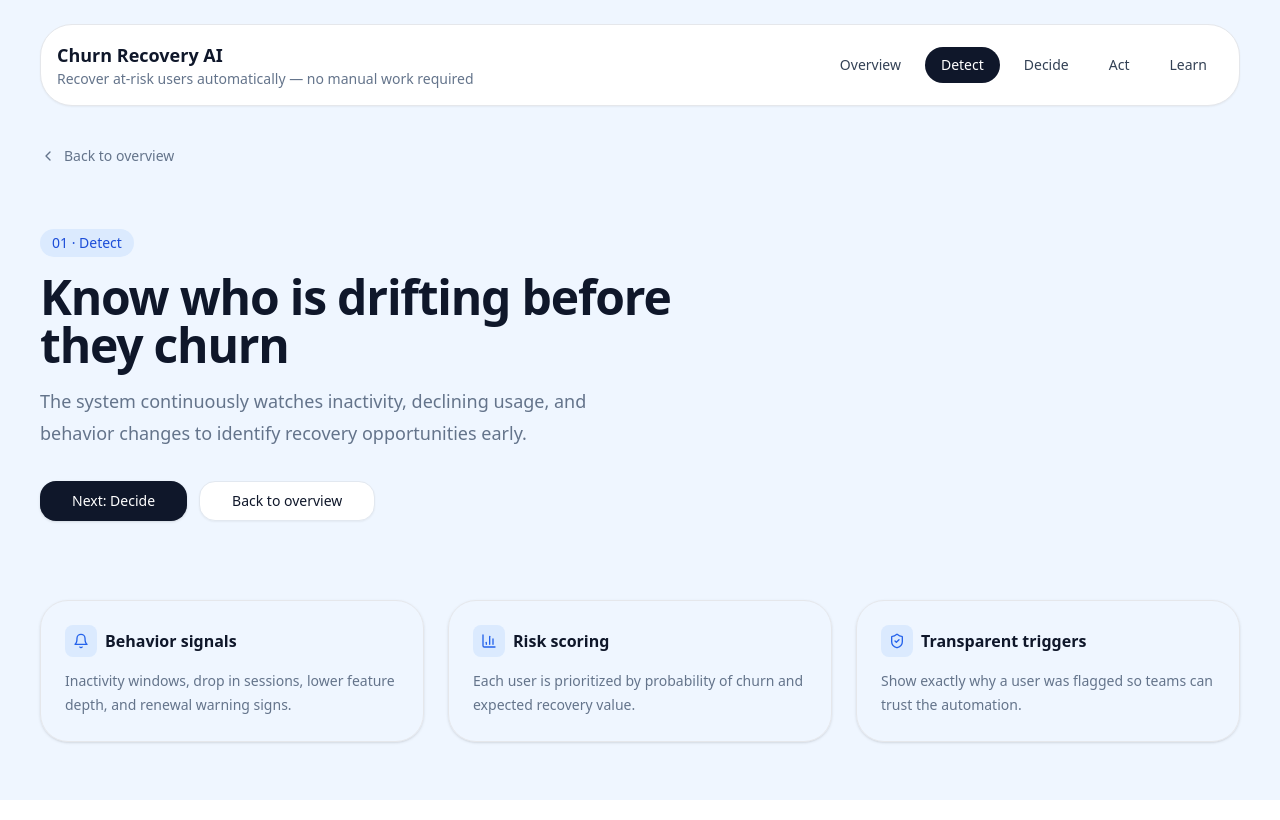
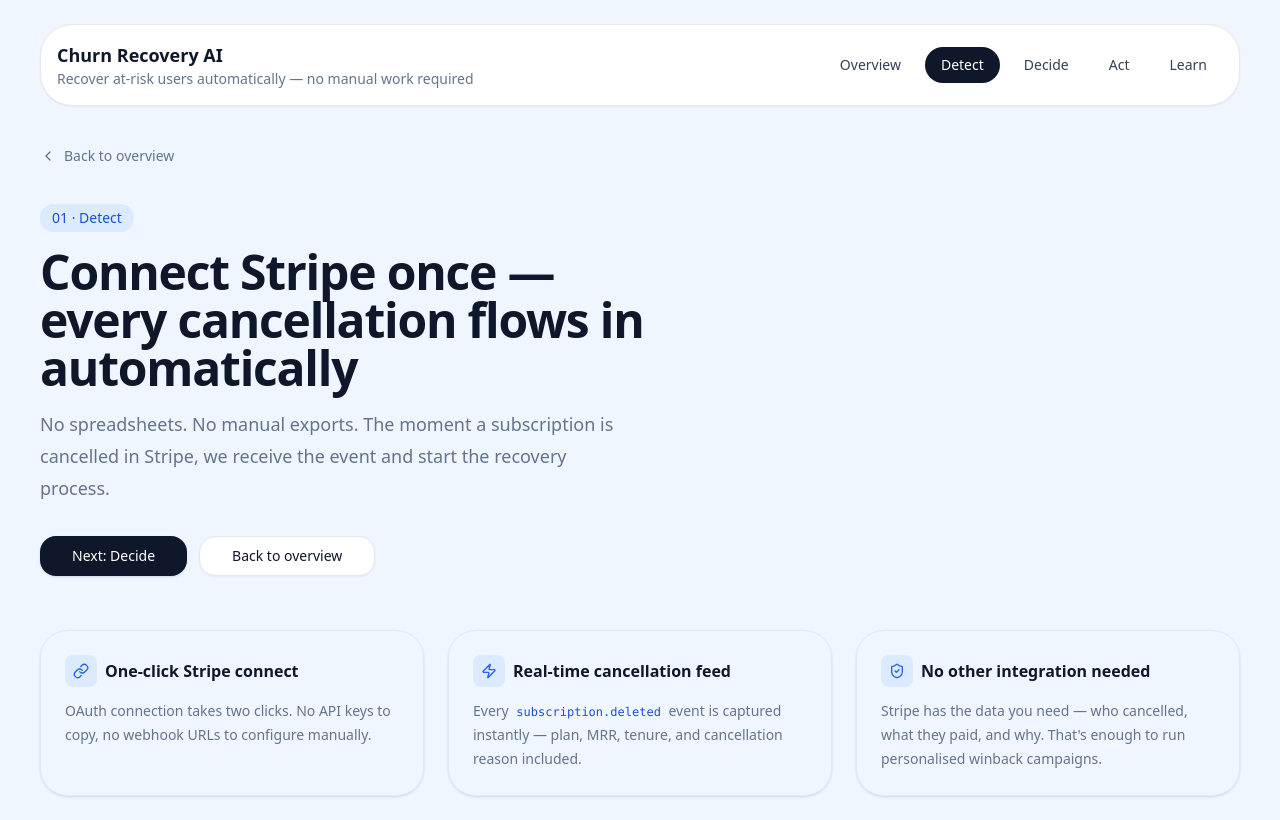
Before and after one commit to Tejay/churntool, a React (Vite) app: page / in a window 1280 px wide. Both pictures are taken after a click on the button "Detect". Built offline with nearby package versions, Linux system fonts and the light colour scheme.

Commit message:
Reframe Detect page and hero around Stripe webhook model

```diff
--- a/src/App.tsx
+++ b/src/App.tsx
@@ -1,6 +1,6 @@
 import React, { useMemo, useState } from "react";
 import { motion } from "framer-motion";
-import { ArrowRight, CheckCircle2, ChevronLeft, Play, ShieldCheck, Sparkles, BarChart3, Bell, Brain, Target } from "lucide-react";
+import { ArrowRight, CheckCircle2, ChevronLeft, Play, ShieldCheck, Sparkles, BarChart3, Bell, Brain, Target, Zap, Link } from "lucide-react";
 import { Card, CardContent, CardHeader, CardTitle, CardDescription } from "@/components/ui/card";
 import { Button } from "@/components/ui/button";
 import { Badge } from "@/components/ui/badge";
@@ -114,7 +114,7 @@
 // Change 4: Process nav with blue tint numbers
 function ProcessNav({ setCurrent }: { setCurrent: (v: string) => void }) {
   const items = [
-    { key: "detect", title: "Detect", desc: "Spot at-risk users early" },
+    { key: "detect", title: "Detect", desc: "Connect Stripe — cancellations flow in automatically" },
     { key: "decide", title: "Decide", desc: "Choose best action and channel" },
     { key: "act", title: "Act", desc: "Launch personalized recovery" },
     { key: "learn", title: "Learn", desc: "Improve outcomes over time" },
@@ -149,47 +149,48 @@
     <div className="space-y-12">
       <SectionHero
         eyebrow="AI churn recovery"
-        title="Recover churn automatically — not with another dashboard"
-        copy="Detects risk, chooses the right intervention, triggers recovery actions, and learns what wins users back. Built for B2C apps that want outcomes, not more manual work."
-        cta={{ label: "Run a sample recovery", onClick: () => setCurrent("detect") }}
-        secondary={{ label: "See how it works", onClick: () => setCurrent("detect") }}
+        title="Connect Stripe. Win back churned customers automatically."
+        copy="Every cancellation triggers a personalised winback campaign — the right message, the right channel, at the right time. No manual work. No integrations beyond Stripe."
+        cta={{ label: "See a live recovery", onClick: () => setCurrent("act") }}
+        secondary={{ label: "How it works", onClick: () => setCurrent("detect") }}
         showCTA
         icon={
           <div className="space-y-4">
             <div className="flex items-center justify-between rounded-2xl border bg-blue-100 p-5">
               <div>
-                <div className="text-xs font-semibold uppercase tracking-wide text-blue-600">User health</div>
-                <div className="mt-1 text-xl font-bold text-slate-900">High churn risk</div>
+                <div className="text-xs font-semibold uppercase tracking-wide text-blue-600">Stripe event received</div>
+                <div className="mt-1 text-xl font-bold text-slate-900">customer.subscription.deleted</div>
+                <div className="text-sm text-slate-500 mt-1">Sarah K. · Pro · $24.99/mo</div>
               </div>
-              <Target className="h-9 w-9 text-blue-500" />
+              <Zap className="h-9 w-9 text-blue-500" />
             </div>
             <div className="grid gap-3 sm:grid-cols-2">
               <Card className="rounded-2xl">
                 <CardContent className="p-5">
                   <div className="text-xs font-semibold uppercase tracking-wide text-slate-400">Detect</div>
-                  <div className="mt-2 font-bold text-slate-900">Inactive for 7 days</div>
-                  <div className="text-sm text-slate-500">Low feature usage</div>
+                  <div className="mt-2 font-bold text-slate-900">Cancellation logged</div>
+                  <div className="text-sm text-slate-500">Reason: small issues added up</div>
                 </CardContent>
               </Card>
               <Card className="rounded-2xl">
                 <CardContent className="p-5">
                   <div className="text-xs font-semibold uppercase tracking-wide text-slate-400">Decide</div>
-                  <div className="mt-2 font-bold text-slate-900">Feature education</div>
-                  <div className="text-sm text-slate-500">Channel: Push</div>
+                  <div className="mt-2 font-bold text-slate-900">Winback message</div>
+                  <div className="text-sm text-slate-500">Channel: Email</div>
                 </CardContent>
               </Card>
               <Card className="rounded-2xl">
                 <CardContent className="p-5">
                   <div className="text-xs font-semibold uppercase tracking-wide text-slate-400">Act</div>
-                  <div className="mt-2 font-bold text-slate-900">Message sent</div>
-                  <div className="text-sm text-slate-500">Triggered at 7pm</div>
+                  <div className="mt-2 font-bold text-slate-900">Email sent to Sarah</div>
+                  <div className="text-sm text-slate-500">Personalised to her reason</div>
                 </CardContent>
               </Card>
               <Card className="rounded-2xl">
                 <CardContent className="p-5">
                   <div className="text-xs font-semibold uppercase tracking-wide text-slate-400">Learn</div>
-                  <div className="mt-2 font-bold text-slate-900">Subscription renewed</div>
-                  <div className="text-sm text-slate-500">Model improves</div>
+                  <div className="mt-2 font-bold text-slate-900">Resubscribed</div>
+                  <div className="text-sm text-slate-500">$24.99/mo recovered</div>
                 </CardContent>
               </Card>
             </div>
@@ -219,33 +220,41 @@
     <div className="space-y-10">
       <SectionHero
         eyebrow="01 · Detect"
-        title="Know who is drifting before they churn"
-        copy="The system continuously watches inactivity, declining usage, and behavior changes to identify recovery opportunities early."
+        title="Connect Stripe once — every cancellation flows in automatically"
+        copy="No spreadsheets. No manual exports. The moment a subscription is cancelled in Stripe, we receive the event and start the recovery process."
         cta={{ label: "Next: Decide", onClick: () => setCurrent("decide") }}
         secondary={{ label: "Back to overview", onClick: () => setCurrent("home") }}
         icon={
-          <Card className="rounded-[1.75rem] border-0 shadow-none">
-            <CardHeader>
-              <CardTitle className="font-bold">Live detection example</CardTitle>
-              <CardDescription>User became inactive for 7 days</CardDescription>
-            </CardHeader>
-            <CardContent className="space-y-4">
-              <div className="rounded-2xl bg-blue-100 p-5">
-                <div className="text-xs font-semibold uppercase tracking-wide text-blue-600">Churn risk</div>
-                <div className="mt-1 text-3xl font-bold text-slate-900">HIGH</div>
+          <div className="space-y-3">
+            <div className="rounded-2xl bg-blue-100 p-5">
+              <div className="text-xs font-semibold uppercase tracking-wide text-blue-600">Stripe webhook received</div>
+              <div className="mt-1 text-lg font-bold text-slate-900">customer.subscription.deleted</div>
+            </div>
+            <div className="grid gap-3 sm:grid-cols-2">
+              <div className="rounded-2xl border bg-white p-4">
+                <div className="text-xs font-semibold uppercase tracking-wide text-slate-400">Customer</div>
+                <div className="mt-1 font-bold text-slate-900">Sarah K.</div>
               </div>
-              <div className="grid gap-3 sm:grid-cols-2">
-                <div className="rounded-2xl border p-4">
-                  <div className="text-xs font-semibold uppercase tracking-wide text-slate-400">State</div>
-                  <div className="mt-1 font-bold text-slate-900">Declining</div>
-                </div>
-                <div className="rounded-2xl border p-4">
-                  <div className="text-xs font-semibold uppercase tracking-wide text-slate-400">Reason</div>
-                  <div className="mt-1 font-bold text-slate-900">Low usage</div>
-                </div>
+              <div className="rounded-2xl border bg-white p-4">
+                <div className="text-xs font-semibold uppercase tracking-wide text-slate-400">MRR lost</div>
+                <div className="mt-1 font-bold text-slate-900">$24.99/mo</div>
               </div>
-            </CardContent>
-          </Card>
+              <div className="rounded-2xl border bg-white p-4">
+                <div className="text-xs font-semibold uppercase tracking-wide text-slate-400">Plan</div>
+                <div className="mt-1 font-bold text-slate-900">Pro</div>
+              </div>
+              <div className="rounded-2xl border bg-white p-4">
+                <div className="text-xs font-semibold uppercase tracking-wide text-slate-400">Reason</div>
+                <div className="mt-1 font-bold text-slate-900">Small issues added up</div>
+              </div>
+            </div>
+            <div className="rounded-2xl border border-green-200 bg-green-50 p-4">
+              <div className="flex items-center gap-2 text-green-700">
+                <Zap className="h-4 w-4 shrink-0" />
+                <span className="text-sm font-medium">Recovery process started automatically</span>
+              </div>
+            </div>
+          </div>
         }
       />
 
@@ -253,28 +262,28 @@
         <Card className="rounded-[1.75rem]">
           <CardContent className="p-6">
             <div className="mb-3 flex items-center gap-2">
-              <div className="rounded-lg bg-blue-100 p-2"><Bell className="h-4 w-4 text-blue-600" /></div>
-              <span className="font-bold text-slate-900">Behavior signals</span>
+              <div className="rounded-lg bg-blue-100 p-2"><Link className="h-4 w-4 text-blue-600" /></div>
+              <span className="font-bold text-slate-900">One-click Stripe connect</span>
             </div>
-            <p className="text-sm leading-6 text-slate-500">Inactivity windows, drop in sessions, lower feature depth, and renewal warning signs.</p>
+            <p className="text-sm leading-6 text-slate-500">OAuth connection takes two clicks. No API keys to copy, no webhook URLs to configure manually.</p>
           </CardContent>
         </Card>
         <Card className="rounded-[1.75rem]">
           <CardContent className="p-6">
             <div className="mb-3 flex items-center gap-2">
-              <div className="rounded-lg bg-blue-100 p-2"><BarChart3 className="h-4 w-4 text-blue-600" /></div>
-              <span className="font-bold text-slate-900">Risk scoring</span>
+              <div className="rounded-lg bg-blue-100 p-2"><Zap className="h-4 w-4 text-blue-600" /></div>
+              <span className="font-bold text-slate-900">Real-time cancellation feed</span>
             </div>
-            <p className="text-sm leading-6 text-slate-500">Each user is prioritized by probability of churn and expected recovery value.</p>
+            <p className="text-sm leading-6 text-slate-500">Every <code className="rounded bg-blue-50 px-1 text-blue-700 text-xs">subscription.deleted</code> event is captured instantly — plan, MRR, tenure, and cancellation reason included.</p>
           </CardContent>
         </Card>
         <Card className="rounded-[1.75rem]">
           <CardContent className="p-6">
             <div className="mb-3 flex items-center gap-2">
               <div className="rounded-lg bg-blue-100 p-2"><ShieldCheck className="h-4 w-4 text-blue-600" /></div>
-              <span className="font-bold text-slate-900">Transparent triggers</span>
+              <span className="font-bold text-slate-900">No other integration needed</span>
             </div>
-            <p className="text-sm leading-6 text-slate-500">Show exactly why a user was flagged so teams can trust the automation.</p>
+            <p className="text-sm leading-6 text-slate-500">Stripe has the data you need — who cancelled, what they paid, and why. That's enough to run personalised winback campaigns.</p>
           </CardContent>
         </Card>
       </div>
```
